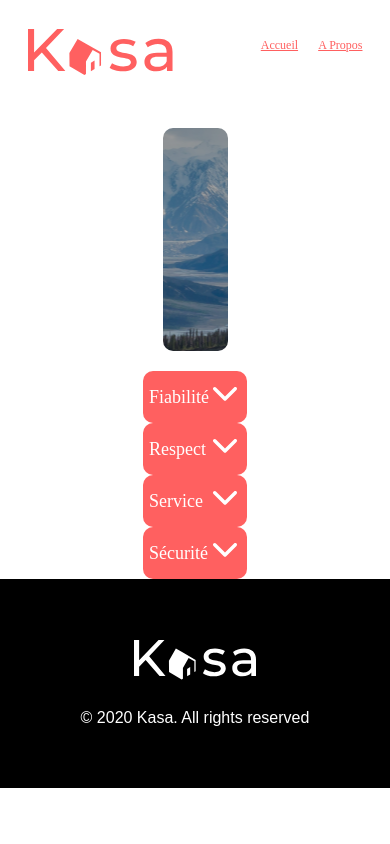
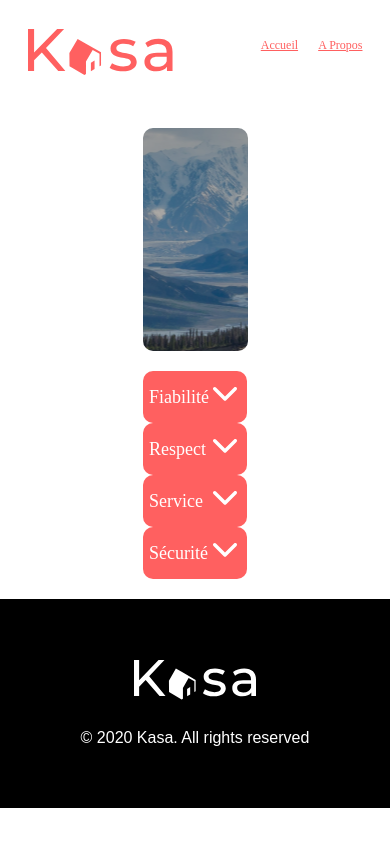
Before and after one commit to Chris92i/KASA, a React (Create React App) app: page /about in a window 390 px wide. Built offline with nearby package versions, Linux system fonts and the light colour scheme.

Commit message:
collapse ABOUT responsive

```diff
--- a/src/components/Collapse/style.scss
+++ b/src/components/Collapse/style.scss
@@ -85,3 +85,23 @@
     position: relative;
 
 }
+
+@media all and (max-width: 450px) {
+   .About .collapse_container_about{
+        margin: 20px;
+        width: auto;
+    }
+
+    .contenuCollapse{
+        //width: 335px;
+        height: 143.654px;
+        flex-shrink: 0;
+
+        color: #FF6060;
+        font-family: Montserrat;
+        font-size: 12px;
+        font-style: normal;
+        font-weight: 400;
+        line-height: 142.6%; /* 17.112px */
+    }
+}
```
